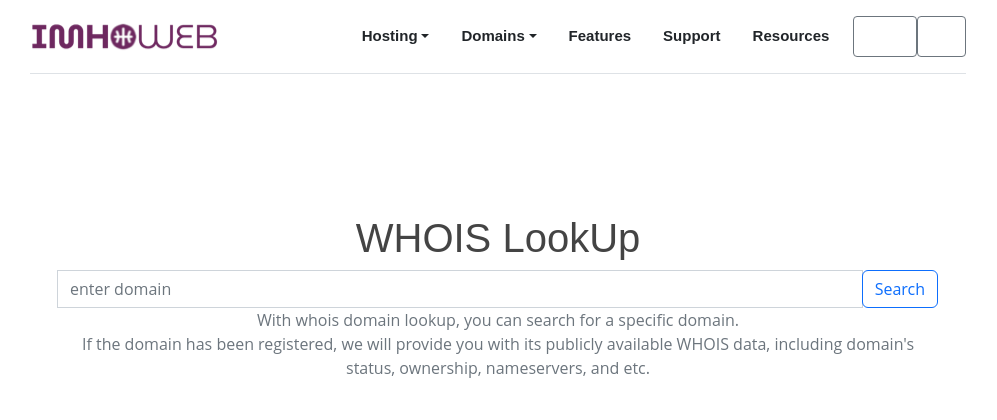
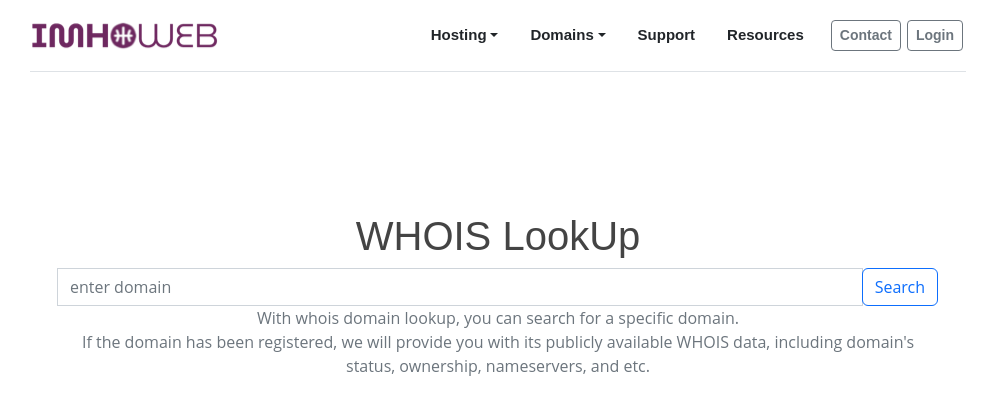
Before and after one commit to imhodot/imhoweb, a Flask app: page /whois in a window 1280 px wide. Shown: the top 420 px of the page, without its empty margins (142-1139 px from the left). Run offline with Flask 2, Linux system fonts and the light colour scheme; some libraries are stand-ins or nearby versions.

Commit message:
made an update

```diff
--- a/templates/_header.html
+++ b/templates/_header.html
@@ -21,11 +21,10 @@
               <li><a href="">Become A Domain Reseller</a></li>
             </ul>
           </li>
-          <li class="nav-item"><a class="me-3 py-2 text-dark text-decoration-none nav-link" href="#">Features</a></li>
           <li class="nav-item"><a class="me-3 py-2 text-dark text-decoration-none nav-link" href="/support">Support</a></li>
           <li class="nav-item"><a class="me-3 py-2 text-dark text-decoration-none nav-link" href="#">Resources</a></li>
-          <li class="nav-item"><a class="py-2 btn btn-sm btn-outline-secondary" href="/contact" title="Contact Us">Contact</a></li>
-          <li class="nav-item"><a class="py-2 btn btn-sm btn-outline-secondary" href="/login" title="Create an account">Login</a></li>
+          <li class="nav-item"><a><button type="button" class="btn btn-sm btn-outline-secondary" href="/contact" title="Contact Us"><strong>Contact</strong></button></a></li>
+          <li class="nav-item"><a><button type="button" class="btn btn-sm btn-outline-secondary" href="/login" title="Create an account"><strong>Login</strong></button></a></li>
         </ul>
       </div>
     </nav>
--- a/templates/whois.html
+++ b/templates/whois.html
@@ -1,6 +1,6 @@
 {% extends "base.html" %}
 
-{% block title %}WHOIS, Domains{% endblock %}
+{% block title %}IMHOWEB -WHOIS{% endblock %}
 
 {% block style %}
   <link href="{{ url_for('static', filename='assets/css/style.css') }}" rel="stylesheet">
```
